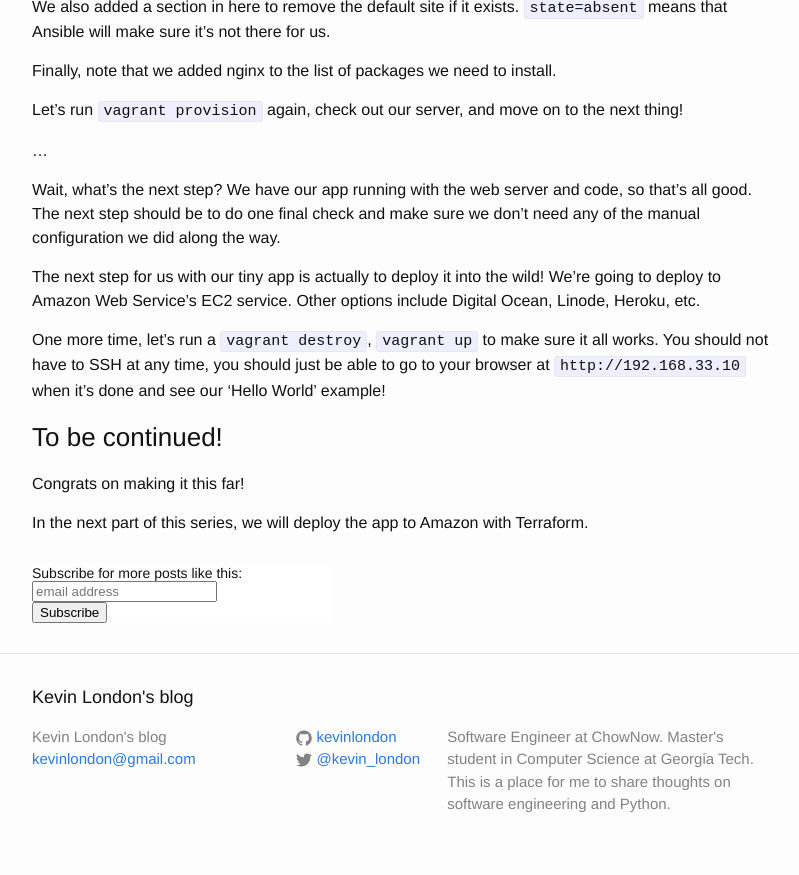
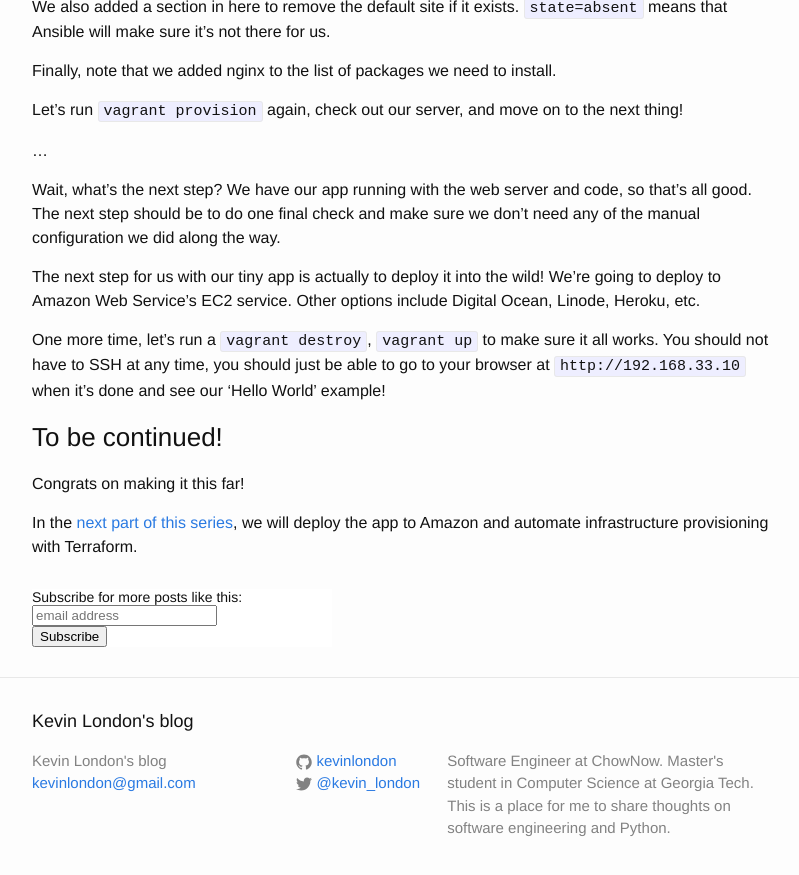
Before and after one commit to kevinlondon/kevinlondon.github.io, a Jekyll site: the page built from _posts/2016-09-19-devops-from-scratch-pt-1.md, in a window 1280 px wide and 900 px high, scrolled down 9745 px. Shown: the top 875 px of the window, without its empty margins (238-1037 px from the left). Built offline with Jekyll 4.4.1, drawn with Linux system fonts in a browser that asks for light colours; comment, search, counter and statistics services are not loaded.

Commit message:
Update link to the second article.

```diff
--- a/_posts/2016-09-19-devops-from-scratch-pt-1.md
+++ b/_posts/2016-09-19-devops-from-scratch-pt-1.md
@@ -529,4 +529,7 @@ browser at `http://192.168.33.10` when it's done and see our 'Hello World' examp
 
 Congrats on making it this far!
 
-In the next part of this series, we will deploy the app to Amazon with Terraform.
+In the [next part of this
+series](https://www.kevinlondon.com/2016/09/20/devops-from-scratch-pt-2.html),
+we will deploy the app to Amazon and automate infrastructure provisioning with
+Terraform.
```
